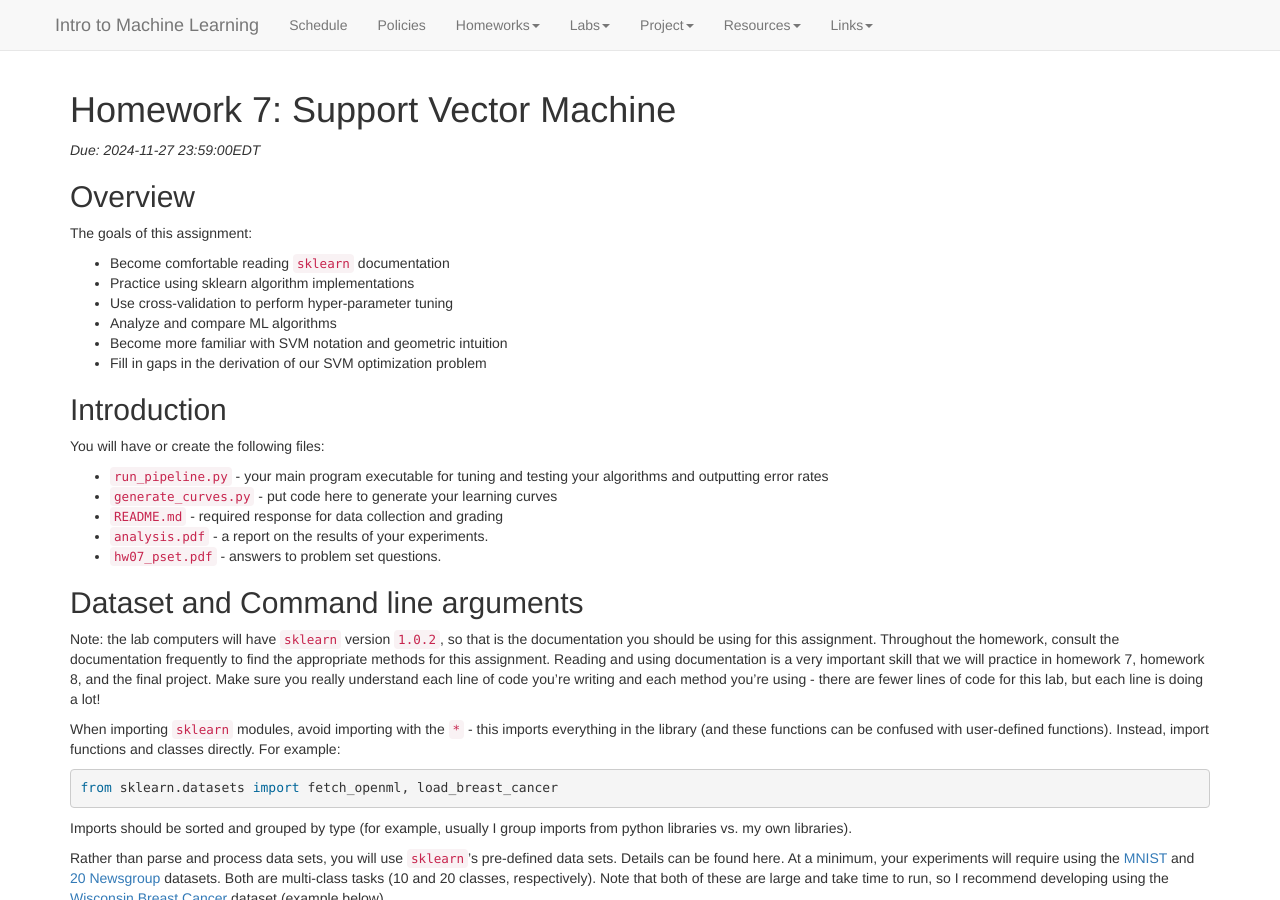
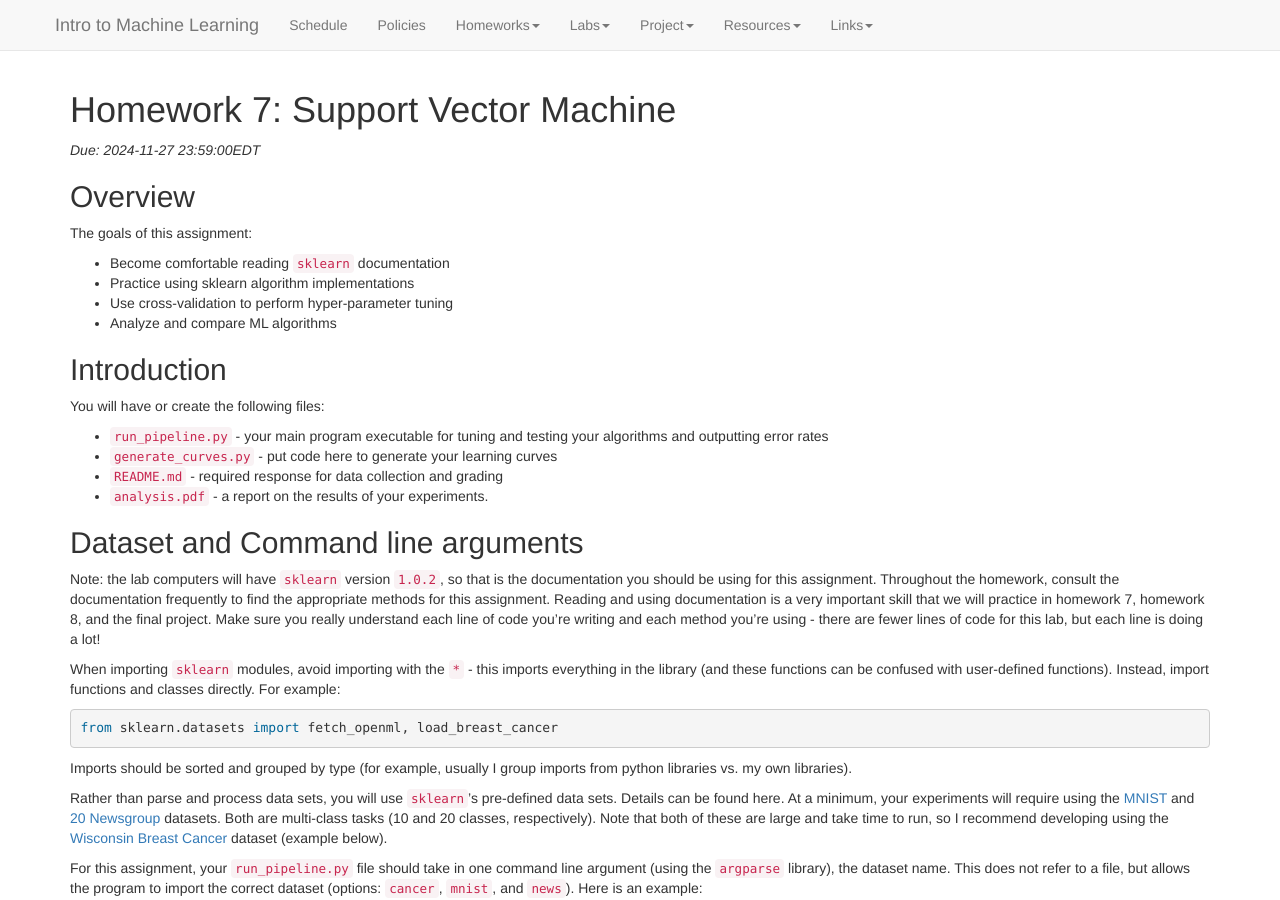
Before and after one commit to BrynMawrNLP/ml-course, a Jekyll site: the page built from hws/HW07.md, in a window 1280 px wide and 900 px high. Built offline with Jekyll 4.4.1, drawn with Linux system fonts in a browser that asks for light colours; nearby versions of some CDN libraries; library files that are not in the unit come from our copies; formulas are drawn with MathJax 3.

Commit message:
HW07 - remvoed problem set

```diff
--- a/hws/HW07.md
+++ b/hws/HW07.md
@@ -64,8 +64,10 @@ The goals of this assignment:
 - Practice using sklearn algorithm implementations
 - Use cross-validation to perform hyper-parameter tuning
 - Analyze and compare ML algorithms
+
+<!--
 - Become more familiar with SVM notation and geometric intuition
-- Fill in gaps in the derivation of our SVM optimization problem
+- Fill in gaps in the derivation of our SVM optimization problem -->
 <!--Note that there is a check in for this lab. By lab on Nov 7 you should have either completed the coding portion or the problem set (the order is up to you).-->
 
 
@@ -77,7 +79,6 @@ You will have or create the following files:
 - `generate_curves.py` - put code here to generate your learning curves
 - `README.md` - required response for data collection and grading
 - `analysis.pdf` - a report on the results of your experiments.
-- `hw07_pset.pdf` - answers to problem set questions.
 
 ## Dataset and Command line arguments
 Note: the lab computers will have `sklearn` version `1.0.2`, so that is the documentation you should be using for this assignment. Throughout the homework, consult the documentation frequently to find the appropriate methods for this assignment. Reading and using documentation is a very important skill that we will practice in homework 7, homework 8, and the final project. Make sure you really understand each line of code you’re writing and each method you’re using - there are fewer lines of code for this lab, but each line is doing a lot!
```
